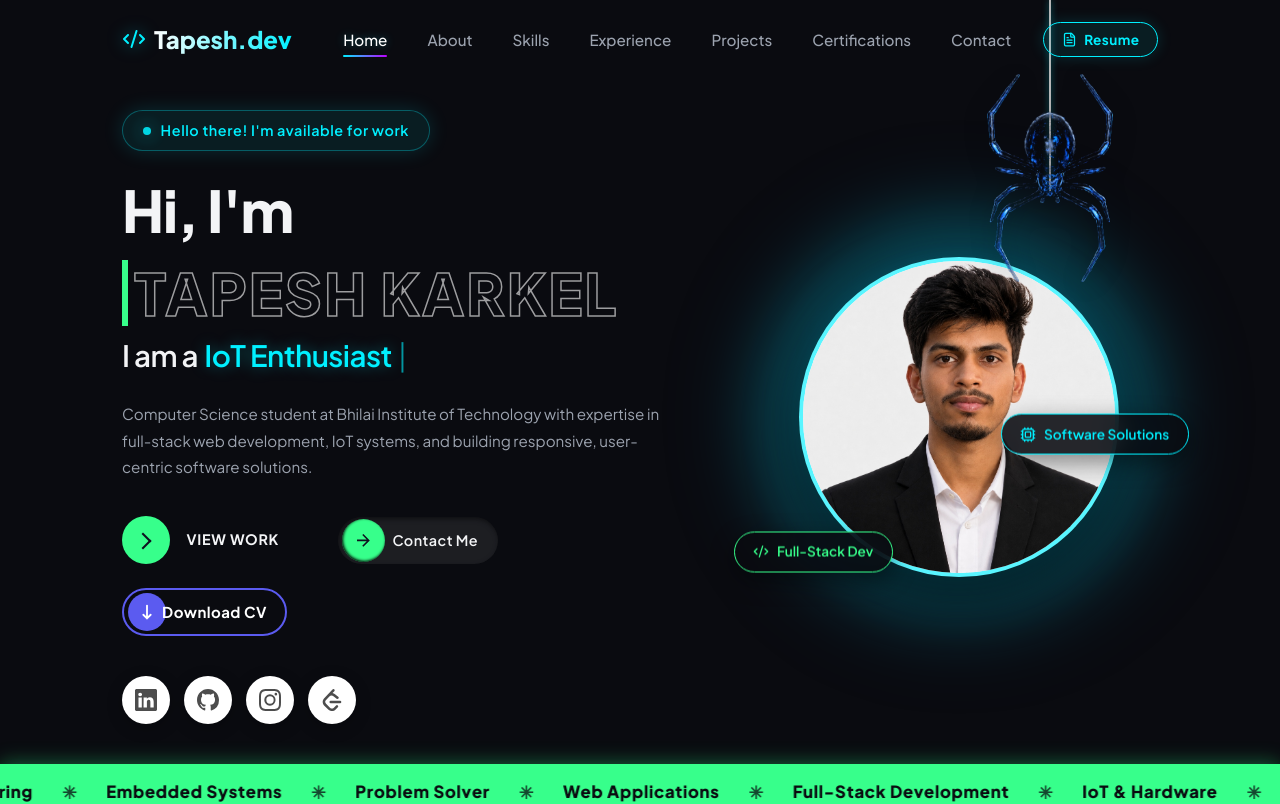
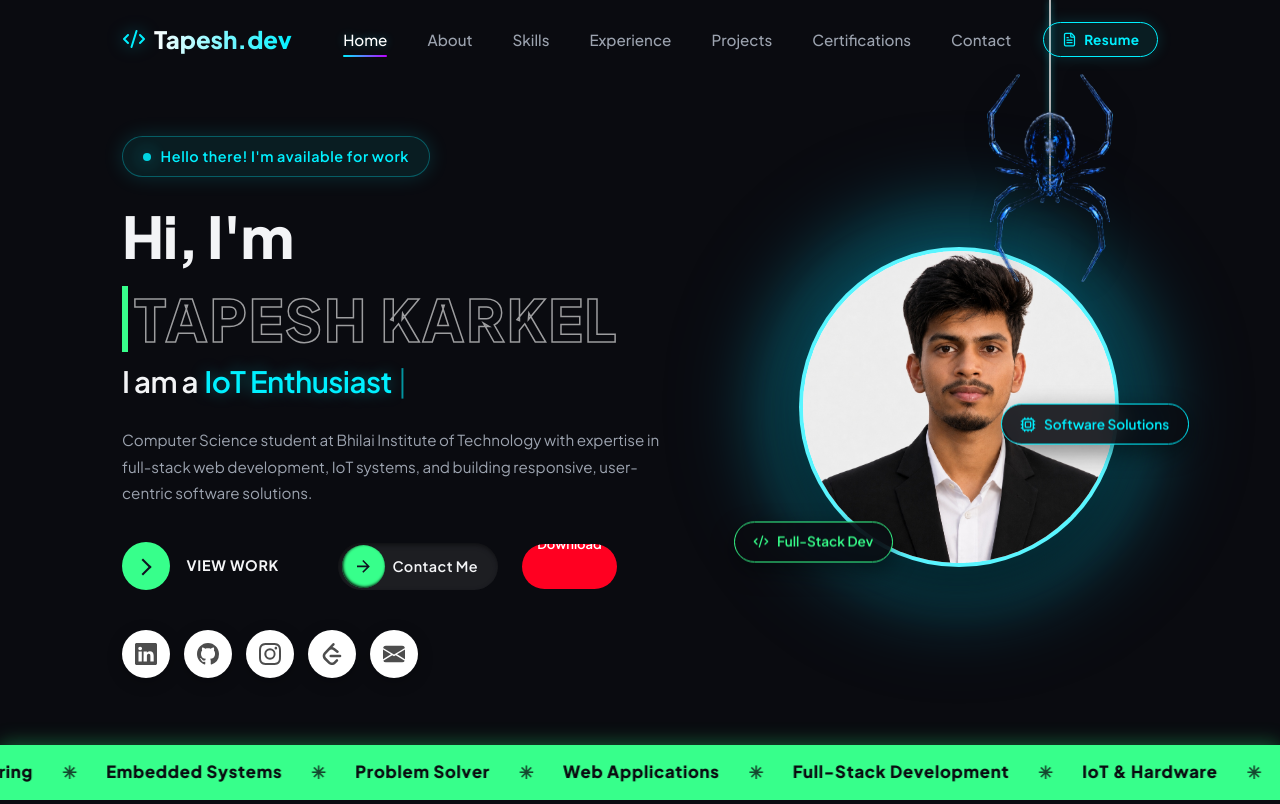
Before and after one commit to Tapesh-01/Portfolio-Website, a React (Vite) app: page / in a window 1280 px wide. Shown: the top 804 px of the page. Built offline with nearby package versions, Linux system fonts and the light colour scheme.

Commit message:
feat(ui): implement Uiverse slide-animated download button and add direct email link to hero socials

```diff
--- a/src/components/Hero.jsx
+++ b/src/components/Hero.jsx
@@ -255,6 +255,25 @@ export default function Hero({ onOpenResume }) {
                   </a>
                   <div className="tooltip">LeetCode</div>
                 </li>
+                <li className="icon-content">
+                  <a
+                    href="mailto:tapeshkarkel@gmail.com"
+                    aria-label="Email Tapesh"
+                    data-social="email"
+                  >
+                    <div className="filled"></div>
+                    <svg
+                      xmlns="http://www.w3.org/2000/svg"
+                      width="16"
+                      height="16"
+                      fill="currentColor"
+                      viewBox="0 0 16 16"
+                    >
+                      <path d="M.05 3.555A2 2 0 0 1 2 2h12a2 2 0 0 1 1.95 1.555L8 8.414.05 3.555ZM0 4.697v7.104l5.803-3.558L0 4.697ZM6.761 8.83l-6.57 4.027A2 2 0 0 0 2 14h12a2 2 0 0 0 1.808-1.144l-6.57-4.027L8 9.586l-1.239-.757Zm3.436-.586L16 11.801V4.697l-5.803 3.547Z"/>
+                    </svg>
+                  </a>
+                  <div className="tooltip">Email Me</div>
+                </li>
               </ul>
             </div>
           </div>
--- a/src/components/ResumeDownloadBtn.css
+++ b/src/components/ResumeDownloadBtn.css
@@ -1,239 +1,136 @@
-/* === Uiverse Download/Open Morphing Button (By nazar-gavrylyk) === */
-.uiverse-dl-container {
+/* From Uiverse.io by d3uceY */
+.download-btn {
+  height: 45px;
+  width: 95px;
+  cursor: pointer;
+  background: white;
+  border: none;
+  background: #ff0021;
+  border-radius: 30px;
+  overflow: hidden;
+  display: inline-flex;
+  align-items: center;
+  justify-content: center;
   padding: 0;
-  margin: 0;
-  box-sizing: border-box;
-  font-family: var(--font-heading, sans-serif);
-  display: inline-flex;
-  justify-content: center;
-  align-items: center;
+  outline: none;
   user-select: none;
+  position: relative;
 }
 
-.uiverse-dl-label {
-  background-color: transparent;
-  border: 2px solid var(--dl-border, rgb(91, 91, 240));
-  display: flex;
-  align-items: center;
-  border-radius: 50px;
-  width: 165px;
-  height: 48px;
-  cursor: pointer;
-  transition: all 0.4s ease;
-  padding: 4px;
-  position: relative;
-  box-sizing: border-box;
+.button-content {
+  transform: translateY(-45px);
+  transition: all 250ms ease-in-out;
+  width: 100%;
 }
 
-.uiverse-dl-label::before {
-  content: "";
-  position: absolute;
-  top: 0;
-  bottom: 0;
-  left: 0;
-  right: 0;
-  background-color: #fff;
-  width: 8px;
-  height: 8px;
-  transition: all 0.4s ease;
-  border-radius: 100%;
-  margin: auto;
-  opacity: 0;
-  visibility: hidden;
-}
-
-.uiverse-dl-label .uiverse-dl-input {
-  display: none;
-}
-
-.uiverse-dl-label .uiverse-dl-title {
-  font-size: 15px;
-  font-weight: 700;
-  color: #ffffff;
-  transition: all 0.4s ease;
-  position: absolute;
-  right: 18px;
-  top: 50%;
-  transform: translateY(-50%);
-  margin: 0;
-  text-align: center;
-  letter-spacing: 0.03em;
-}
-
-.uiverse-dl-label .uiverse-dl-title:last-child {
-  opacity: 0;
-  visibility: hidden;
-}
-
-.uiverse-dl-label .uiverse-dl-circle {
-  height: 38px;
-  width: 38px;
-  border-radius: 50%;
-  background-color: var(--dl-circle-bg, rgb(91, 91, 240));
+.svg-container,
+.text-container {
+  height: 45px;
+  width: 100%;
   display: flex;
   justify-content: center;
   align-items: center;
-  transition: all 0.4s ease;
-  position: relative;
-  box-shadow: 0 0 0 0 rgb(255, 255, 255);
-  overflow: hidden;
-  flex-shrink: 0;
 }
 
-.uiverse-dl-label .uiverse-dl-circle .uiverse-dl-icon {
-  color: #ffffff;
-  width: 22px;
-  height: 22px;
-  position: absolute;
-  top: 50%;
-  left: 50%;
-  transform: translate(-50%, -50%);
-  transition: all 0.4s ease;
+.text-container .text {
+  font-size: 13px;
+  color: #fff;
+  font-weight: 600;
+  opacity: 1;
+  transition: opacity ease-in-out 250ms;
 }
 
-.uiverse-dl-label .uiverse-dl-circle .uiverse-dl-square {
-  aspect-ratio: 1;
-  width: 12px;
-  border-radius: 2px;
-  background-color: #ffffff;
+.download-icon {
+  height: 25px;
+  width: 25px;
+  fill: #fff;
   opacity: 0;
-  visibility: hidden;
-  position: absolute;
-  top: 50%;
-  left: 50%;
-  transform: translate(-50%, -50%);
-  transition: all 0.4s ease;
+  transition: opacity ease-in-out 250ms;
 }
 
-.uiverse-dl-label .uiverse-dl-circle::before {
-  content: "";
-  position: absolute;
-  left: 0;
-  top: 0;
-  background-color: var(--dl-fill-bg, #3333a8);
-  width: 100%;
-  height: 0;
-  transition: all 0.4s ease;
+/* hover state for the button */
+.download-btn:hover .button-content {
+  transform: translateY(0px);
 }
 
-/* Checked / Downloading State */
-.uiverse-dl-label:has(.uiverse-dl-input:checked) {
-  width: 48px;
-  animation: uiverse-dl-installed 0.4s ease 3.2s forwards;
+.download-btn:hover .text {
+  opacity: 0;
 }
 
-.uiverse-dl-label:has(.uiverse-dl-input:checked)::before {
-  animation: uiverse-dl-rotate 2.8s ease-in-out 0.4s forwards;
+.download-btn:hover .download-icon {
+  opacity: 1;
 }
 
-.uiverse-dl-label .uiverse-dl-input:checked + .uiverse-dl-circle {
-  animation:
-    uiverse-dl-pulse 1s forwards,
-    uiverse-dl-circleDelete 0.2s ease 3.2s forwards;
-  rotate: 180deg;
+.download-btn:focus .download-icon {
+  -webkit-animation: heartbeat 1.5s ease-in-out infinite both;
+  animation: heartbeat 1.5s ease-in-out infinite both;
 }
 
-.uiverse-dl-label .uiverse-dl-input:checked + .uiverse-dl-circle::before {
-  animation: uiverse-dl-installing 2.8s ease-in-out forwards;
-}
-
-.uiverse-dl-label .uiverse-dl-input:checked + .uiverse-dl-circle .uiverse-dl-icon {
-  opacity: 0;
-  visibility: hidden;
-}
-
-.uiverse-dl-label .uiverse-dl-input:checked ~ .uiverse-dl-circle .uiverse-dl-square {
-  opacity: 1;
-  visibility: visible;
-}
-
-.uiverse-dl-label .uiverse-dl-input:checked ~ .uiverse-dl-title {
-  opacity: 0;
-  visibility: hidden;
-}
-
-.uiverse-dl-label .uiverse-dl-input:checked ~ .uiverse-dl-title:last-child {
-  animation: uiverse-dl-showInstalledMessage 0.4s ease 3.2s forwards;
-}
-
-@keyframes uiverse-dl-pulse {
-  0% {
-    scale: 0.95;
-    box-shadow: 0 0 0 0 rgba(91, 91, 240, 0.7);
+@-webkit-keyframes heartbeat {
+  from {
+    -webkit-transform: scale(1);
+    transform: scale(1);
+    -webkit-transform-origin: center center;
+    transform-origin: center center;
+    -webkit-animation-timing-function: ease-out;
+    animation-timing-function: ease-out;
   }
-  70% {
-    scale: 1;
-    box-shadow: 0 0 0 16px rgba(91, 91, 240, 0);
+  10% {
+    -webkit-transform: scale(0.91);
+    transform: scale(0.91);
+    -webkit-animation-timing-function: ease-in;
+    animation-timing-function: ease-in;
   }
-  100% {
-    scale: 0.95;
-    box-shadow: 0 0 0 0 rgba(91, 91, 240, 0);
+  17% {
+    -webkit-transform: scale(0.98);
+    transform: scale(0.98);
+    -webkit-animation-timing-function: ease-out;
+    animation-timing-function: ease-out;
+  }
+  33% {
+    -webkit-transform: scale(0.87);
+    transform: scale(0.87);
+    -webkit-animation-timing-function: ease-in;
+    animation-timing-function: ease-in;
+  }
+  45% {
+    -webkit-transform: scale(1);
+    transform: scale(1);
+    -webkit-animation-timing-function: ease-out;
+    animation-timing-function: ease-out;
   }
 }
-
-@keyframes uiverse-dl-installing {
+@keyframes heartbeat {
   from {
-    height: 0;
+    -webkit-transform: scale(1);
+    transform: scale(1);
+    -webkit-transform-origin: center center;
+    transform-origin: center center;
+    -webkit-animation-timing-function: ease-out;
+    animation-timing-function: ease-out;
   }
-  to {
-    height: 100%;
+  10% {
+    -webkit-transform: scale(0.91);
+    transform: scale(0.91);
+    -webkit-animation-timing-function: ease-in;
+    animation-timing-function: ease-in;
+  }
+  17% {
+    -webkit-transform: scale(0.98);
+    transform: scale(0.98);
+    -webkit-animation-timing-function: ease-out;
+    animation-timing-function: ease-out;
+  }
+  33% {
+    -webkit-transform: scale(0.87);
+    transform: scale(0.87);
+    -webkit-animation-timing-function: ease-in;
+    animation-timing-function: ease-in;
+  }
+  45% {
+    -webkit-transform: scale(1);
+    transform: scale(1);
+    -webkit-animation-timing-function: ease-out;
+    animation-timing-function: ease-out;
   }
 }
-
-@keyframes uiverse-dl-rotate {
-  0% {
-    transform: rotate(-90deg) translate(22px) rotate(0);
-    opacity: 1;
-    visibility: visible;
-  }
-  99% {
-    transform: rotate(270deg) translate(22px) rotate(270deg);
-    opacity: 1;
-    visibility: visible;
-  }
-  100% {
-    opacity: 0;
-    visibility: hidden;
-  }
-}
-
-@keyframes uiverse-dl-installed {
-  100% {
-    width: 145px;
-    border-color: var(--dl-installed-border, rgb(35, 174, 35));
-    background: var(--dl-installed-bg, rgba(35, 174, 35, 0.08));
-  }
-}
-
-@keyframes uiverse-dl-circleDelete {
-  100% {
-    opacity: 0;
-    visibility: hidden;
-  }
-}
-
-@keyframes uiverse-dl-showInstalledMessage {
-  100% {
-    opacity: 1;
-    visibility: visible;
-    right: 50%;
-    transform: translate(50%, -50%);
-    color: var(--dl-installed-text, rgb(35, 174, 35));
-  }
-}
-
-/* === Light Theme Overrides === */
-[data-theme="light"] .uiverse-dl-label {
-  border-color: #16a34a;
-  background: rgba(22, 163, 74, 0.04);
-  --dl-border: #16a34a;
-  --dl-circle-bg: #16a34a;
-  --dl-fill-bg: #15803d;
-  --dl-installed-border: #16a34a;
-  --dl-installed-bg: rgba(22, 163, 74, 0.1);
-  --dl-installed-text: #16a34a;
-}
-
-[data-theme="light"] .uiverse-dl-label .uiverse-dl-title {
-  color: #0f172a;
-}
--- a/src/components/ResumeDownloadBtn.jsx
+++ b/src/components/ResumeDownloadBtn.jsx
@@ -1,21 +1,9 @@
-import React, { useState } from 'react';
+import React from 'react';
 import './ResumeDownloadBtn.css';
 
 export default function ResumeDownloadBtn({ onOpenModal }) {
-  const [isChecked, setIsChecked] = useState(false);
-  const [isDownloaded, setIsDownloaded] = useState(false);
-
-  const handleClick = (e) => {
-    if (isDownloaded) {
-      // Already downloaded, clicking "Open" opens the interactive resume modal
-      e.preventDefault();
-      if (onOpenModal) onOpenModal();
-      return;
-    }
-
-    if (!isChecked) {
-      setIsChecked(true);
-      // Trigger file download
+  const handleDownload = () => {
+    // Trigger PDF download
     const link = document.createElement('a');
     link.href = '/Tapesh_Kumar_Karkel_Resume.pdf';
     link.download = 'Tapesh_Kumar_Karkel_Resume.pdf';
@@ -23,43 +11,40 @@ export default function ResumeDownloadBtn({ onOpenModal }) {
     link.click();
     document.body.removeChild(link);
 
-      // After animation completes (3.2s)
+    // Optional modal preview
+    if (onOpenModal) {
       setTimeout(() => {
-        setIsDownloaded(true);
-      }, 3400);
+        onOpenModal();
+      }, 500);
     }
   };
 
   return (
-    <div className="uiverse-dl-container">
-      <label className="uiverse-dl-label" onClick={handleClick}>
-        <input
-          type="checkbox"
-          className="uiverse-dl-input"
-          checked={isChecked}
-          readOnly
-        />
-        <span className="uiverse-dl-circle">
+    <button
+      className="download-btn pixel-corners"
+      onClick={handleDownload}
+      type="button"
+      aria-label="Download Resume"
+      title="Download Resume PDF"
+    >
+      <div className="button-content">
+        <div className="svg-container">
           <svg
-            className="uiverse-dl-icon"
-            aria-hidden="true"
+            className="download-icon"
             xmlns="http://www.w3.org/2000/svg"
-            fill="none"
+            width="24"
+            height="24"
             viewBox="0 0 24 24"
           >
             <path
-              stroke="currentColor"
-              strokeLinecap="round"
-              strokeLinejoin="round"
-              strokeWidth="2"
-              d="M12 19V5m0 14-4-4m4 4 4-4"
+              d="M19.479 10.092c-.212-3.951-3.473-7.092-7.479-7.092-4.005 0-7.267 3.141-7.479 7.092-2.57.463-4.521 2.706-4.521 5.408 0 3.037 2.463 5.5 5.5 5.5h13c3.037 0 5.5-2.463 5.5-5.5 0-2.702-1.951-4.945-4.521-5.408zm-7.479 6.908l-4-4h3v-4h2v4h3l-4 4z"
             ></path>
           </svg>
-          <div className="uiverse-dl-square"></div>
-        </span>
-        <p className="uiverse-dl-title">Download CV</p>
-        <p className="uiverse-dl-title">Open Resume</p>
-      </label>
         </div>
+        <div className="text-container">
+          <div className="text">Download</div>
+        </div>
+      </div>
+    </button>
   );
 }
```
Lines whose indentation alone changed are shown as unchanged.
